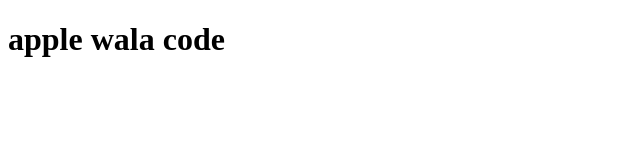
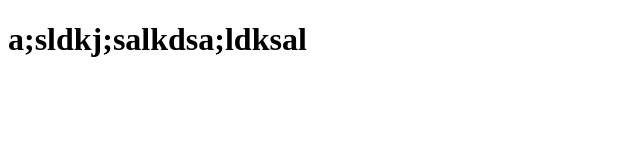
Before and after one commit to khurramraheel/lahore, a plain HTML site: page index.html in a window 1280 px wide. Shown: the whole page, without its empty margins (0-640 px from the left). Drawn offline with Linux system fonts and the light colour scheme.

Commit message:
Revert "yeh change wala commit tha"
This reverts commit e4c924e8b1af7b03e72131dddc1d382bacd9c270.

```diff
--- a/index.html
+++ b/index.html
@@ -7,6 +7,6 @@
     <title>Document</title>
 </head>
 <body>
-    <h1>apple wala code</h1>
+    <h1>a;sldkj;salkdsa;ldksal</h1>
 </body>
 </html>
```
